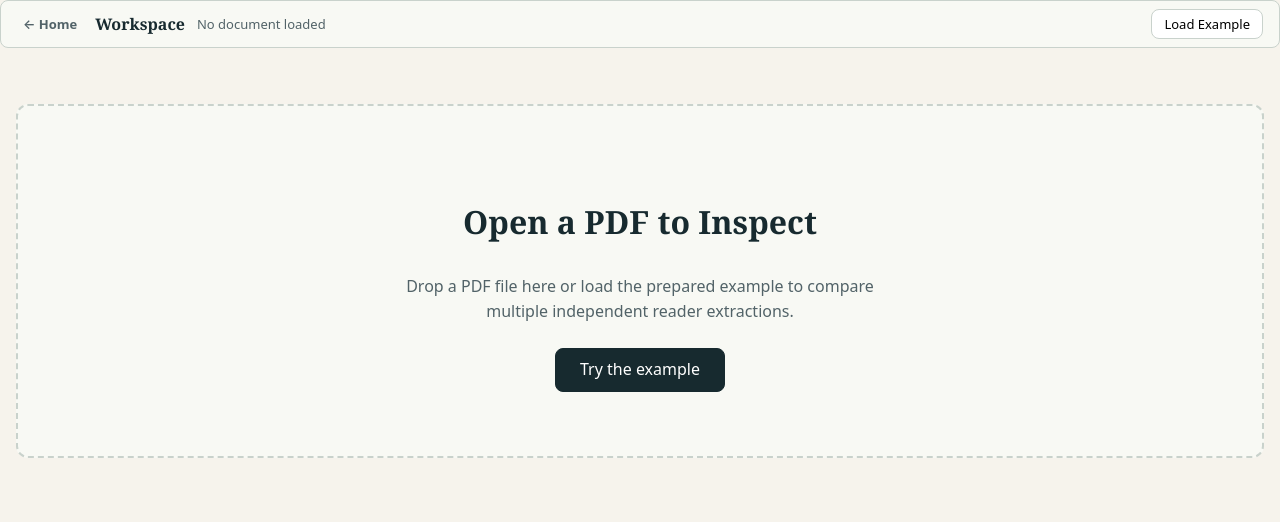
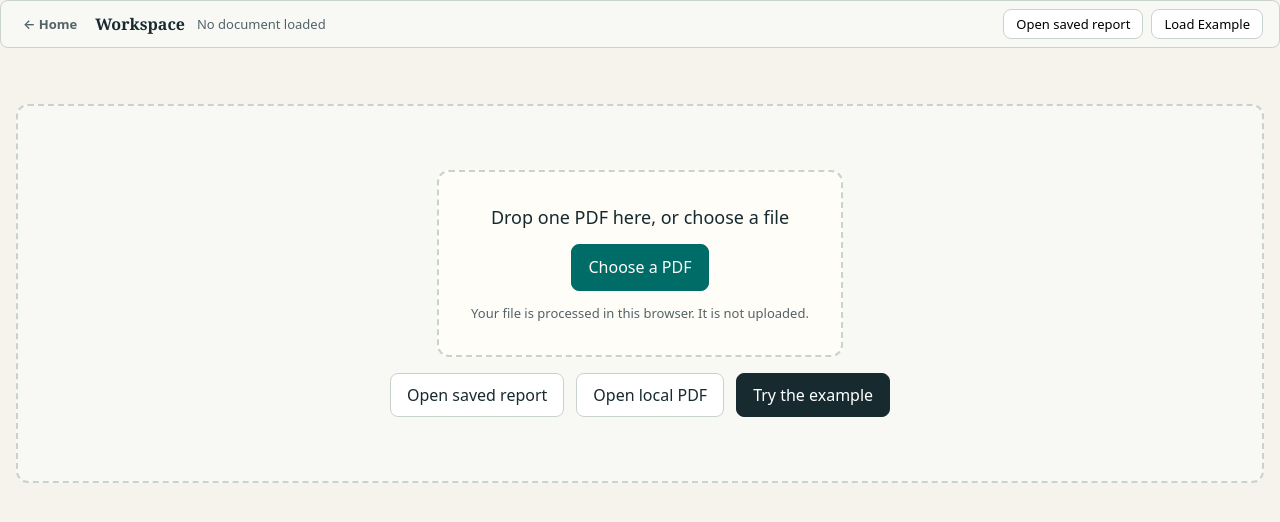
Before and after one commit to zubalr/inkflip, a React (Vite) app in the folder apps/web/: page / in a window 1280 px wide. Both pictures are taken after a click on the button "Open locally". Shown: the top 522 px of the page. Built offline with nearby package versions, Linux system fonts and the light colour scheme.

Commit message:
Address review findings: add report import, fix narrow toolbar wrap, and refine viewer (T13)

```diff
--- a/apps/web/src/features/viewer/CanvasOverlay.tsx
+++ b/apps/web/src/features/viewer/CanvasOverlay.tsx
@@ -118,7 +118,9 @@ export const CanvasOverlay: React.FC<CanvasOverlayProps> = ({
               const poly = occ.geometry.polygon!;
               const mappedPoints = poly.map((pt) => mapPoint(pt[0], pt[1]));
               const pointsStr = mappedPoints.map((pt) => `${pt[0]},${pt[1]}`).join(" ");
-              const isSelected = occ.id === selectedOccurrenceId;
+              const isSelected =
+                occ.id === selectedOccurrenceId ||
+                (selectedFinding ? selectedFinding.occurrence_ids.includes(occ.id) : false);
 
               return (
                 <polygon
--- a/apps/web/src/pages/Home.tsx
+++ b/apps/web/src/pages/Home.tsx
@@ -70,6 +70,14 @@ export const Home: React.FC<HomeProps> = ({ onNavigateWorkspace }) => {
                 onClick={() => onNavigateWorkspace(true)}
               >
                 Try the example
+              </button>
+              <button
+                id="btn-open-report"
+                type="button"
+                className={styles.btnSecondary}
+                onClick={() => onNavigateWorkspace(false)}
+              >
+                Open saved report
               </button>
               <button
                 id="btn-open-locally"
--- a/apps/web/src/pages/Workspace.module.css
+++ b/apps/web/src/pages/Workspace.module.css
@@ -12,10 +12,12 @@
   padding: var(--space-4);
   width: 100%;
   flex: 1;
+  box-sizing: border-box;
 }
 
 .documentBar {
   display: flex;
+  flex-wrap: wrap;
   align-items: center;
   justify-content: space-between;
   gap: var(--space-3);
@@ -24,6 +26,8 @@
   border: 1px solid var(--color-line);
   border-radius: var(--radius-control);
   margin-bottom: var(--space-4);
+  box-sizing: border-box;
+  max-width: 100%;
 }
 
 .documentTitle {
@@ -63,3 +67,14 @@
   max-width: 480px;
   margin-bottom: var(--space-5);
 }
+
+@media (max-width: 767px) {
+  .workspaceMain {
+    padding: var(--space-2);
+  }
+
+  .documentBar {
+    padding: var(--space-2);
+    gap: var(--space-2);
+  }
+}
--- a/apps/web/src/pages/Workspace.tsx
+++ b/apps/web/src/pages/Workspace.tsx
@@ -1,11 +1,16 @@
-import React, { useState } from "react";
+import React, { useCallback, useRef, useState } from "react";
 import { ViewerStage } from "../features/viewer/ViewerStage";
 import type { ViewerDoc } from "../features/viewer/types";
+import { FileDrop, type OpenPhase } from "../features/open/FileDrop";
+import type { FileCandidate } from "../features/open/types";
 import styles from "./Workspace.module.css";
 
 export interface WorkspaceProps {
   onNavigateHome: () => void;
   initialWithExample?: boolean;
+  initialDoc?: ViewerDoc | null;
+  onImportReport?: (doc: ViewerDoc) => void;
+  onOpenFile?: (file: File) => void;
 }
 
 const EXAMPLE_DOC: ViewerDoc = {
@@ -253,11 +258,142 @@ const EXAMPLE_DOC: ViewerDoc = {
 export const Workspace: React.FC<WorkspaceProps> = ({
   onNavigateHome,
   initialWithExample = true,
+  initialDoc,
+  onImportReport,
+  onOpenFile,
 }) => {
-  const [doc, setDoc] = useState<ViewerDoc | null>(initialWithExample ? EXAMPLE_DOC : null);
+  const [doc, setDoc] = useState<ViewerDoc | null>(
+    initialDoc !== undefined ? initialDoc : initialWithExample ? EXAMPLE_DOC : null,
+  );
+  const [docTitle, setDocTitle] = useState<string>(
+    initialDoc !== undefined
+      ? "Imported Report"
+      : initialWithExample
+        ? "Invoice-Example.pdf"
+        : "Workspace",
+  );
+  const [openPhase, setOpenPhase] = useState<OpenPhase>("idle");
+  const [importError, setImportError] = useState<string | null>(null);
+
+  const reportInputRef = useRef<HTMLInputElement>(null);
+  const pdfInputRef = useRef<HTMLInputElement>(null);
+
+  const handleImportReportText = useCallback(
+    (text: string, fallbackName: string) => {
+      try {
+        const data = JSON.parse(text);
+        if (data && Array.isArray(data.pages) && Array.isArray(data.findings)) {
+          const importedDoc: ViewerDoc = {
+            pages: data.pages,
+            readers: Array.isArray(data.readers) ? data.readers : [],
+            occurrences: Array.isArray(data.occurrences) ? data.occurrences : [],
+            findings: data.findings,
+          };
+          setDoc(importedDoc);
+          setDocTitle(data.document?.display_name || fallbackName);
+          setImportError(null);
+          onImportReport?.(importedDoc);
+        } else {
+          setImportError("Invalid report JSON: missing required pages or findings.");
+        }
+      } catch (err: unknown) {
+        const msg = err instanceof Error ? err.message : "Invalid JSON";
+        setImportError(`Could not parse report file: ${msg}`);
+      }
+    },
+    [onImportReport],
+  );
+
+  const handleReportFileChange = useCallback(
+    async (event: React.ChangeEvent<HTMLInputElement>) => {
+      const file = event.target.files?.[0];
+      if (!file) return;
+      event.target.value = "";
+      const text = await file.text();
+      handleImportReportText(text, file.name);
+    },
+    [handleImportReportText],
+  );
+
+  const handlePdfFileChange = useCallback(
+    (event: React.ChangeEvent<HTMLInputElement>) => {
+      const file = event.target.files?.[0];
+      if (!file) return;
+      event.target.value = "";
+      setDocTitle(file.name);
+      setDoc({
+        ...EXAMPLE_DOC,
+        pages: EXAMPLE_DOC.pages.map((p) => ({ ...p })),
+      });
+      setImportError(null);
+      if (onOpenFile) onOpenFile(file);
+    },
+    [onOpenFile],
+  );
+
+  const handleFileCandidate = useCallback(
+    async (candidate: FileCandidate) => {
+      const isJson =
+        candidate.name.endsWith(".json") ||
+        candidate.name.endsWith(".inkflip.json") ||
+        candidate.type === "application/json";
+
+      if (isJson) {
+        setOpenPhase("validating");
+        try {
+          const buf = await candidate.arrayBuffer();
+          const text = new TextDecoder().decode(buf);
+          handleImportReportText(text, candidate.name);
+        } catch (err: unknown) {
+          const msg = err instanceof Error ? err.message : "Read failure";
+          setImportError(`Failed to read report file: ${msg}`);
+        } finally {
+          setOpenPhase("idle");
+        }
+        return;
+      }
+
+      // Handle PDF candidate
+      setOpenPhase("validating");
+      try {
+        setDocTitle(candidate.name);
+        setDoc({
+          ...EXAMPLE_DOC,
+          pages: EXAMPLE_DOC.pages.map((p) => ({ ...p })),
+        });
+        setImportError(null);
+        if (onOpenFile && candidate instanceof File) {
+          onOpenFile(candidate);
+        }
+      } catch (err: unknown) {
+        const msg = err instanceof Error ? err.message : "Open failure";
+        setImportError(`Failed to open document: ${msg}`);
+      } finally {
+        setOpenPhase("idle");
+      }
+    },
+    [handleImportReportText, onOpenFile],
+  );
 
   return (
     <div className={styles.workspace}>
+      <input
+        ref={reportInputRef}
+        id="input-import-report"
+        type="file"
+        accept="application/json,.json,.inkflip.json"
+        style={{ display: "none" }}
+        onChange={handleReportFileChange}
+      />
+      <input
+        ref={pdfInputRef}
+        id="input-open-pdf"
+        type="file"
+        accept="application/pdf,.pdf"
+        style={{ display: "none" }}
+        onChange={handlePdfFileChange}
+      />
+
       <header className={styles.documentBar}>
         <div style={{ display: "flex", alignItems: "center", gap: "12px" }}>
           <button
@@ -274,7 +410,7 @@ export const Workspace: React.FC<WorkspaceProps> = ({
           >
             ← Home
           </button>
-          <span className={styles.documentTitle}>{doc ? "Invoice-Example.pdf" : "Workspace"}</span>
+          <span className={styles.documentTitle}>{doc ? docTitle : "Workspace"}</span>
           <span className={styles.documentMeta}>
             {doc
               ? `${doc.pages.length} pages · ${doc.findings.length} findings`
@@ -282,7 +418,22 @@ export const Workspace: React.FC<WorkspaceProps> = ({
           </span>
         </div>
 
-        <div>
+        <div style={{ display: "flex", alignItems: "center", gap: "8px" }}>
+          <button
+            id="btn-header-import-report"
+            type="button"
+            style={{
+              padding: "4px 12px",
+              fontSize: "var(--text-caption)",
+              borderRadius: "var(--radius-control)",
+              border: "1px solid var(--color-line)",
+              background: "var(--color-paper-pure)",
+              cursor: "pointer",
+            }}
+            onClick={() => reportInputRef.current?.click()}
+          >
+            Open saved report
+          </button>
           {doc ? (
             <button
               id="btn-close-doc"
@@ -295,7 +446,10 @@ export const Workspace: React.FC<WorkspaceProps> = ({
                 background: "var(--color-paper-pure)",
                 cursor: "pointer",
               }}
-              onClick={() => setDoc(null)}
+              onClick={() => {
+                setDoc(null);
+                setDocTitle("Workspace");
+              }}
             >
               Close Document
             </button>
@@ -311,7 +465,10 @@ export const Workspace: React.FC<WorkspaceProps> = ({
                 background: "var(--color-paper-pure)",
                 cursor: "pointer",
               }}
-              onClick={() => setDoc(EXAMPLE_DOC)}
+              onClick={() => {
+                setDoc(EXAMPLE_DOC);
+                setDocTitle("Invoice-Example.pdf");
+              }}
             >
               Load Example
             </button>
@@ -324,17 +481,75 @@ export const Workspace: React.FC<WorkspaceProps> = ({
           <ViewerStage doc={doc} />
         ) : (
           <div className={styles.emptyWorkspace}>
-            <h2 className={styles.emptyTitle}>Open a PDF to Inspect</h2>
-            <p className={styles.emptyText}>
-              Drop a PDF file here or load the prepared example to compare multiple independent
-              reader extractions.
-            </p>
+            <FileDrop phase={openPhase} onFile={handleFileCandidate} hasDocument={false} />
+            {importError && (
+              <div
+                id="import-error"
+                role="alert"
+                style={{
+                  marginTop: "var(--space-3)",
+                  padding: "var(--space-2) var(--space-4)",
+                  backgroundColor: "var(--color-surface-muted)",
+                  border: "1px solid var(--color-line)",
+                  borderRadius: "var(--radius-control)",
+                  color: "var(--color-ink)",
+                  fontSize: "var(--text-caption)",
+                }}
+              >
+                {importError}
+              </div>
+            )}
+            <div
+              style={{
+                display: "flex",
+                flexWrap: "wrap",
+                gap: "var(--space-3)",
+                marginTop: "var(--space-4)",
+                justifyContent: "center",
+              }}
+            >
+              <button
+                id="btn-import-report"
+                type="button"
+                style={{
+                  minHeight: "var(--control-min-height)",
+                  padding: "0 var(--space-4)",
+                  backgroundColor: "var(--color-paper-pure)",
+                  color: "var(--color-ink)",
+                  border: "1px solid var(--color-line)",
+                  borderRadius: "var(--radius-control)",
+                  fontSize: "var(--text-body)",
+                  fontWeight: 500,
+                  cursor: "pointer",
+                }}
+                onClick={() => reportInputRef.current?.click()}
+              >
+                Open saved report
+              </button>
+              <button
+                id="btn-open-pdf"
+                type="button"
+                style={{
+                  minHeight: "var(--control-min-height)",
+                  padding: "0 var(--space-4)",
+                  backgroundColor: "var(--color-paper-pure)",
+                  color: "var(--color-ink)",
+                  border: "1px solid var(--color-line)",
+                  borderRadius: "var(--radius-control)",
+                  fontSize: "var(--text-body)",
+                  fontWeight: 500,
+                  cursor: "pointer",
+                }}
+                onClick={() => pdfInputRef.current?.click()}
+              >
+                Open local PDF
+              </button>
               <button
                 id="btn-empty-load-example"
                 type="button"
                 style={{
                   minHeight: "var(--control-min-height)",
-                padding: "0 var(--space-5)",
+                  padding: "0 var(--space-4)",
                   backgroundColor: "var(--color-ink)",
                   color: "var(--color-paper-pure)",
                   border: "1px solid var(--color-ink)",
@@ -343,10 +558,14 @@ export const Workspace: React.FC<WorkspaceProps> = ({
                   fontWeight: 500,
                   cursor: "pointer",
                 }}
-              onClick={() => setDoc(EXAMPLE_DOC)}
+                onClick={() => {
+                  setDoc(EXAMPLE_DOC);
+                  setDocTitle("Invoice-Example.pdf");
+                }}
               >
                 Try the example
               </button>
+            </div>
           </div>
         )}
       </main>
```
Also changed, not shown: apps/web/src/features/viewer/ViewerStage.module.css (+37 -0 lines), apps/web/src/features/viewer/ViewerStage.tsx (+6 -16 lines), 1 other file (tests, documents, lock files or other folders). Lines whose indentation alone changed are shown as unchanged.
